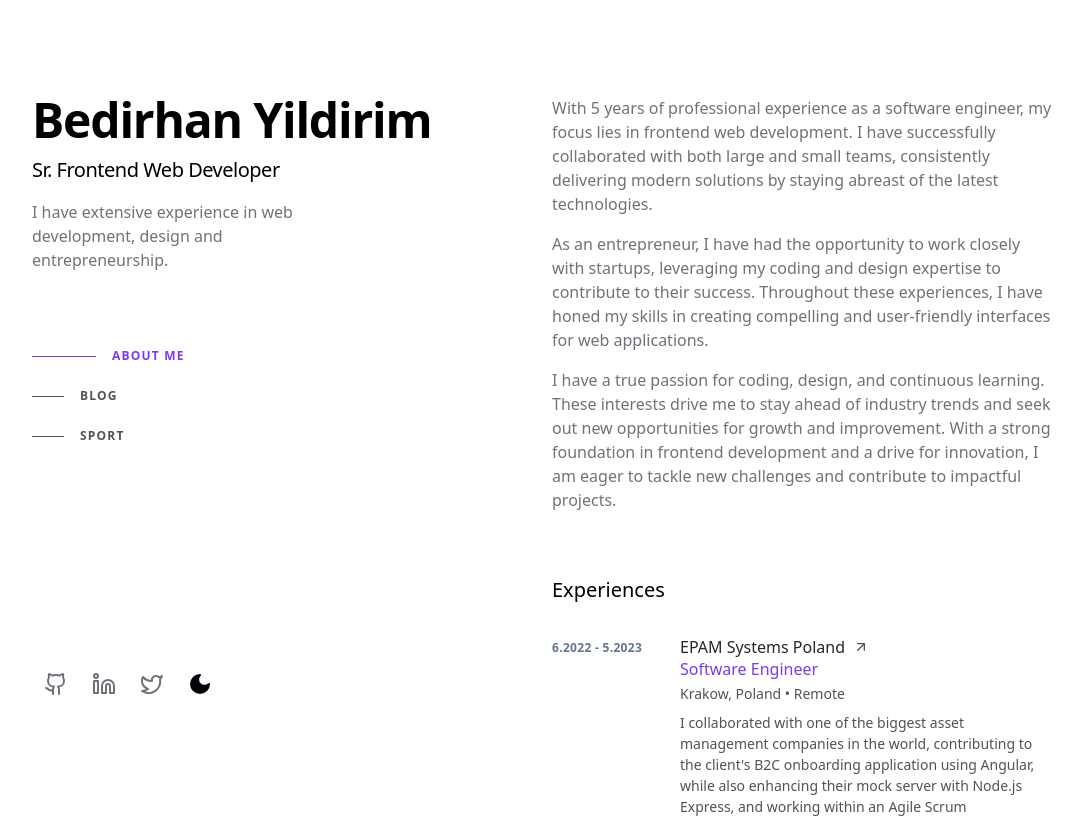
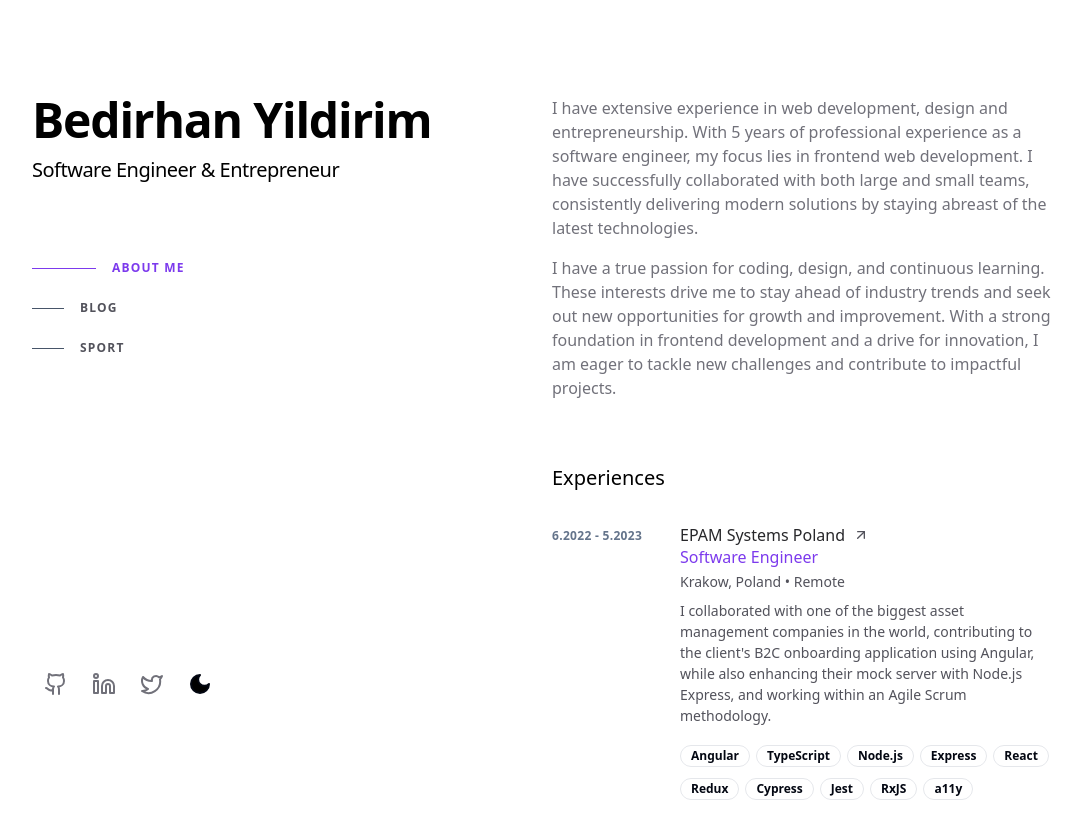
Before and after one commit to bedirhanyildirim/bedirhan.design, a Next.js app: page / in a window 1280 px wide. Shown: the top 818 px of the page, without its empty margins (96-1178 px from the left). Built offline with nearby package versions, Linux system fonts and the light colour scheme.

Commit message:
feat: redesign aside, less text

```diff
--- a/app/(default)/(routes)/page.tsx
+++ b/app/(default)/(routes)/page.tsx
@@ -11,16 +11,12 @@ export default function Home() {
         className="mb-16 scroll-mt-16 text-zinc-500 dark:text-zinc-400 lg:scroll-mt-24"
       >
         <p className="mb-4">
-          With 5 years of professional experience as a software engineer, my
-          focus lies in frontend web development. I have successfully
-          collaborated with both large and small teams, consistently delivering
-          modern solutions by staying abreast of the latest technologies.
-        </p>
-        <p className="mb-4">
-          As an entrepreneur, I have had the opportunity to work closely with
-          startups, leveraging my coding and design expertise to contribute to
-          their success. Throughout these experiences, I have honed my skills in
-          creating compelling and user-friendly interfaces for web applications.
+          I have extensive experience in web development, design and
+          entrepreneurship. With 5 years of professional experience as a
+          software engineer, my focus lies in frontend web development. I have
+          successfully collaborated with both large and small teams,
+          consistently delivering modern solutions by staying abreast of the
+          latest technologies.
         </p>
         <p>
           I have a true passion for coding, design, and continuous learning.
--- a/components/theme/aside.tsx
+++ b/components/theme/aside.tsx
@@ -9,12 +9,8 @@ export default function ThemeAside() {
           Bedirhan Yildirim
         </h1>
         <h2 className="mt-3 text-lg font-medium tracking-tight text-black sm:text-xl dark:text-white">
-          Sr. Frontend Web Developer
+          Software Engineer & Entrepreneur
         </h2>
-        <p className="mt-4 max-w-xs leading-normal text-zinc-500 dark:text-zinc-400">
-          I have extensive experience in web development, design and
-          entrepreneurship.
-        </p>
         <ThemeNav />
       </div>
       <ThemeFooter />
--- a/components/theme/nav.tsx
+++ b/components/theme/nav.tsx
@@ -7,7 +7,7 @@ import { Button } from "@/components/ui/button";
 
 export default function ThemeNav() {
   return (
-    <ul className="mt-8 lg:mt-16 w-full flex lg:flex-col gap-4 lg:gap-0">
+    <ul className="mt-8 lg:mt-16 w-fit flex lg:flex-col gap-4 lg:gap-0">
       {navigation.map((route) => (
         <li key={route.label}>
           <ThemeNavItem href={route.href} label={route.label} />
--- a/components/theme/sport.tsx
+++ b/components/theme/sport.tsx
@@ -7,8 +7,7 @@ export default function ThemeSport() {
   return (
     <>
       <h3 className="flex justify-center mb-8 text-xl text-black dark:text-white md:block md:mb-4 lg:mb-8">
-        <span className="font-bold">{sportHistory.length}</span> exercises in
-        this year
+        <span className="font-bold text-title mr-1 md:mr-0">{sportHistory.length}</span> exercises in 2024
       </h3>
       <div className="flex flex-col gap-10">
         {sportHistory
@@ -115,13 +114,7 @@ const convertSeconds = (seconds: number): string => {
   const hourString = hours > 0 ? `${hours}h` : "";
   const minuteString = minutes > 0 ? `${minutes}m` : "";
 
-  if (hours > 0) {
-    return `${hourString}${minuteString && `:${minuteString}`}`;
-  } else if (!hours && minutes > 0) {
-    return `${minuteString}`;
-  }
-
-  return "";
+  return hours > 0 ? `${hourString}${minuteString && ` ${minuteString}`}` : `${minuteString}`;
 };
 
 const calculatePace = (duration: number, distance: number): string => {
```
